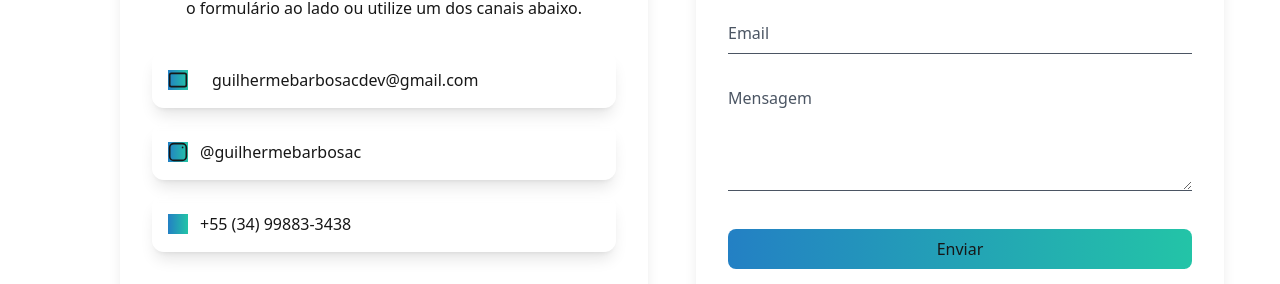
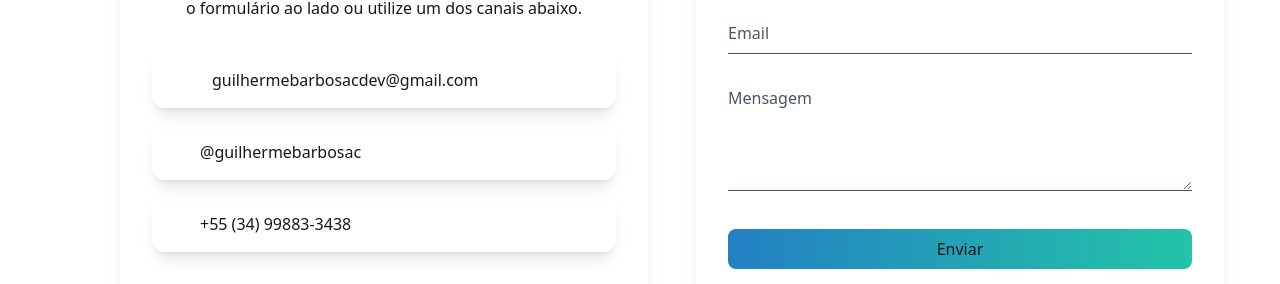
Before and after one commit to guilhermebarbosac-dev/portfolio-guidev, a Next.js app: page / in a window 1280 px wide. Shown: the part 4329-4613 px from the top of the page. Built offline with nearby package versions, Linux system fonts and the light colour scheme.

Commit message:
color icons gradient

```diff
--- a/app/_components/Contact.tsx
+++ b/app/_components/Contact.tsx
@@ -97,7 +97,7 @@ export default function Contact() {
                 whileHover={{ x: 4 }}
               >
                 <div className="flex items-center gap-3">
-                  <Mail className={`w-5 h-5 bg-gradient-to-r ${siteConfig.colors.gradient.primary} [&>path]:fill-transparent [&>path]:stroke-[url(#gradient)]`} />
+                  <Mail className="w-5 h-5" stroke="url(#gradient)" />
                   <defs>
                     <linearGradient id="gradient" x1="0%" y1="0%" x2="100%" y2="0%">
                       <stop offset="0%" style={{stopColor: "#2380c4"}} />
@@ -118,7 +118,7 @@ export default function Contact() {
                 whileHover={{ x: 4 }}
               >
                 <div className="flex items-center gap-3">
-                  <Instagram className={`w-5 h-5 bg-gradient-to-r ${siteConfig.colors.gradient.primary} [&>path]:fill-transparent [&>path]:stroke-[url(#gradient)]`} />
+                  <Instagram className="w-5 h-5" stroke="url(#gradient)" />
                   <span className={`${siteConfig.colors.text.primary} hover:text-white transition-colors`}>
                     @guilhermebarbosac
                   </span>
@@ -131,7 +131,7 @@ export default function Contact() {
                 whileHover={{ x: 4 }}
               >
                 <div className="flex items-center gap-3">
-                  <Phone className={`w-5 h-5 bg-gradient-to-r ${siteConfig.colors.gradient.primary} [&>path]:fill-transparent [&>path]:stroke-[url(#gradient)]`} />
+                  <Phone className="w-5 h-5" stroke="url(#gradient)" />
                   <span className={`${siteConfig.colors.text.primary} hover:text-white transition-colors`}>
                     +55 (34) 99883-3438
                   </span>
```
